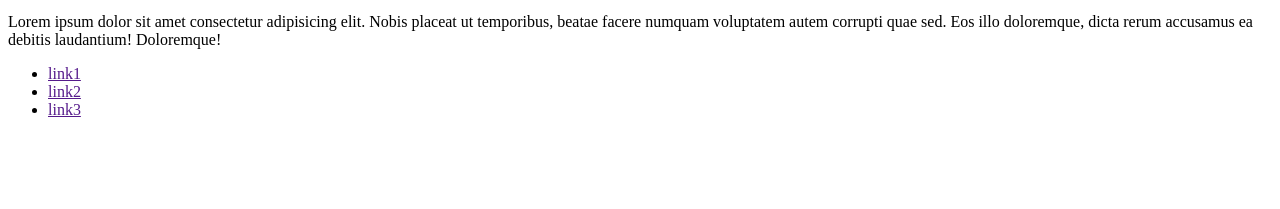
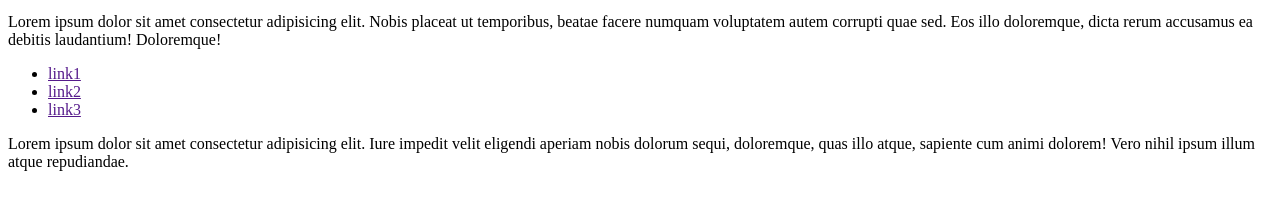
Before and after one commit to Whitesoul293/Whitesoul293, a plain HTML site: page index.html in a window 1280 px wide. Shown: the part 119-328 px from the top of the page. Drawn offline with Linux system fonts and the light colour scheme.

Commit message:
un altro lorem

```diff
--- a/index.html
+++ b/index.html
@@ -18,6 +18,8 @@
             <li><a href="">link2</a></li>
             <li><a href="">link3</a></li>
         </ul>
+
+        <p>Lorem ipsum dolor sit amet consectetur adipisicing elit. Iure impedit velit eligendi aperiam nobis dolorum sequi, doloremque, quas illo atque, sapiente cum animi dolorem! Vero nihil ipsum illum atque repudiandae.</p>
     </main>
 </body>
 </html>
```
